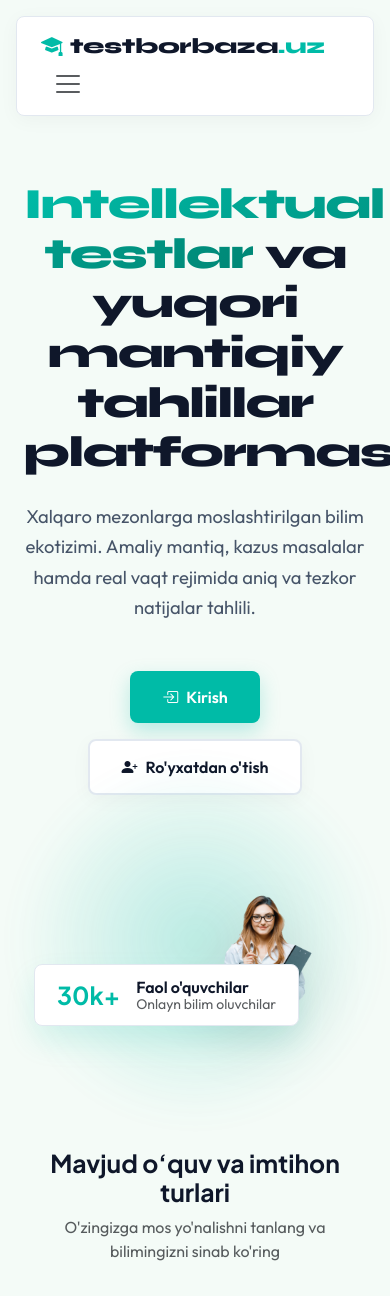
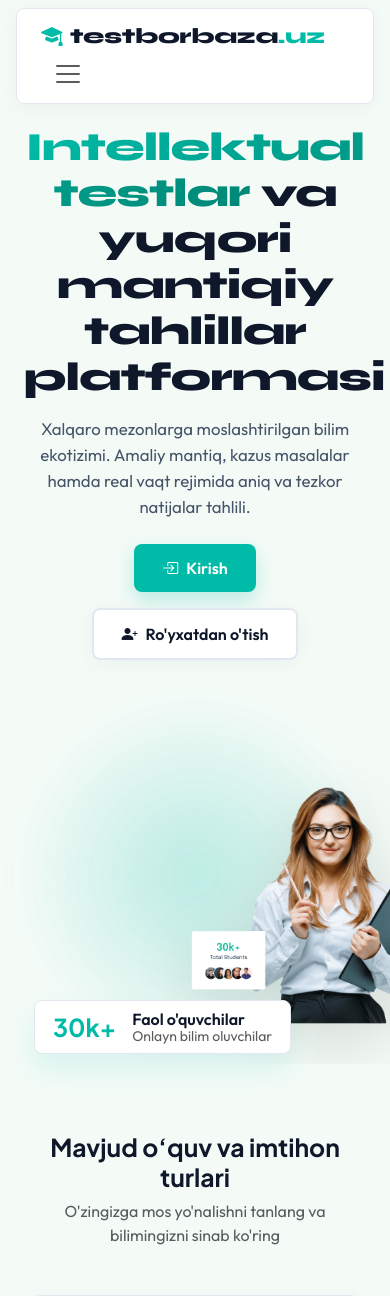
Before and after one commit to jcodetab/online_test_platform, a Django app: template templates/registration/home.html in a window 390 px wide; the page is wider, and only the part inside the window is pictured. Shown: the top 1296 px of that part. Run offline with Django 5.2, Linux system fonts and the light colour scheme; the template is opened without the code that fills it, so the values that code supplies are empty.

Commit message:
Qiz rasmi mini-kartochkasi kesildi hamda hero tugmalari moslashtirildi

```diff
--- a/templates/registration/home.html
+++ b/templates/registration/home.html
@@ -77,7 +77,7 @@
             background: var(--card-bg) !important;
             border-radius: var(--btn-radius);
             box-shadow: var(--shadow-sm);
-            padding: 12px 24px !important;
+            padding: 10px 24px !important;
             border: 1px solid var(--border-clean);
         }
 
@@ -127,9 +127,9 @@
         /* HERO TITLE & TEXT */
         .hero-title {
             font-family: 'Syne', sans-serif;
-            font-size: 3.6rem;
+            font-size: 3.1rem;
             font-weight: 800;
-            letter-spacing: -1.5px;
+            letter-spacing: -1px;
             line-height: 1.15;
         }
 
@@ -142,10 +142,10 @@
 
         .hero-desc {
             font-family: 'Outfit', sans-serif;
-            font-size: 1.15rem;
-            line-height: 1.65;
+            font-size: 1.05rem;
+            line-height: 1.55;
             color: var(--text-muted);
-            max-width: 540px;
+            max-width: 520px;
         }
 
         /* KVADRAT SHAKLDAGI TUGMALAR */
@@ -153,7 +153,7 @@
             background-color: var(--brand-primary) !important;
             color: #FFFFFF !important;
             font-weight: 700;
-            padding: 14px 32px;
+            padding: 12px 28px;
             border-radius: var(--btn-radius);
             border: none;
             box-shadow: 0 8px 20px rgba(0, 187, 167, 0.25);
@@ -173,7 +173,7 @@
             background-color: var(--card-bg) !important;
             color: var(--text-main) !important;
             font-weight: 700;
-            padding: 14px 32px;
+            padding: 12px 28px;
             border-radius: var(--btn-radius);
             border: 2px solid var(--border-clean);
             box-shadow: var(--shadow-sm);
@@ -241,20 +241,23 @@
         .student-girl-img {
             position: relative;
             z-index: 2;
-            width: 100%;
-            max-height: 520px;
-            object-fit: contain;
+            width: auto;
+            height: 480px;
+            max-height: 80vh;
+            object-fit: cover;
+            /* Rasmning chap tarafidagi mini-kartochkani qirqib tashlash */
+            clip-path: inset(0 0 0 17%);
             filter: drop-shadow(0 20px 30px rgba(0,0,0,0.12));
         }
 
         .floating-stat-badge {
             position: absolute;
             bottom: 20px;
-            left: -10px;
+            left: 0;
             z-index: 3;
             background: var(--card-bg);
             border-radius: var(--btn-radius);
-            padding: 14px 22px;
+            padding: 10px 18px;
             border: 1px solid var(--border-clean);
             box-shadow: var(--shadow-md);
             transition: transform 0.3s ease;
@@ -331,7 +334,8 @@
         }
 
         @media (max-width: 991px) {
-            .hero-title { font-size: 2.7rem; }
+            .hero-title { font-size: 2.5rem; }
+            .student-girl-img { height: 380px; }
             .floating-stat-badge { left: 10px; bottom: 10px; }
         }
     </style>
@@ -345,7 +349,7 @@
     {% block content %}{% endblock %}
 
     <!-- MAIN NAVBAR -->
-    <div class="educate-nav-container px-3 mt-3">
+    <div class="educate-nav-container px-3 mt-2">
         <nav class="navbar navbar-expand-lg custom-nav">
             <div class="container-fluid p-0">
                 <a href="#top" class="navbar-brand d-flex align-items-center">
@@ -399,21 +403,21 @@
     </div>
 
     <!-- HERO SECTION -->
-    <div class="hero-section py-5 my-3">
+    <div class="hero-section py-3 my-1">
         <div class="container px-4">
-            <div class="row align-items-center g-5">
+            <div class="row align-items-center g-4">
 
                 <!-- CHAP TARAFI -->
                 <div class="col-lg-6 text-center text-lg-start" data-aos="fade-right" data-aos-duration="1000">
-                    <h1 class="hero-title mb-4">
+                    <h1 class="hero-title mb-3">
                         <span class="hero-title-highlight">Intellektual testlar</span> va yuqori mantiqiy tahlillar platformasi
                     </h1>
 
-                    <p class="hero-desc mb-5">
+                    <p class="hero-desc mb-4">
                         Xalqaro mezonlarga moslashtirilgan bilim ekotizimi. Amaliy mantiq, kazus masalalar hamda real vaqt rejimida aniq va tezkor natijalar tahlili.
                     </p>
 
-                    <!-- DUGMALAR -->
+                    <!-- TUGMALAR -->
                     <div class="d-flex flex-wrap align-items-center justify-content-center justify-content-lg-start gap-3">
                         <a href="{% url 'login' %}" class="btn-sq-login">
                             <i class="bi bi-box-arrow-in-right me-2"></i> Kirish
@@ -432,7 +436,7 @@
                         <!-- ORQA FONDAGI AURA YORUGLIK EFFEKTI -->
                         <div class="hero-aura-bg"></div>
 
-                        <!-- QIZ RASMI -->
+                        <!-- QIZ RASMI (CLIP-PATH BILAN KESILGAN) -->
                         <img src="{% static 'img/student.png' %}" alt="Student Girl" class="student-girl-img">
 
                         <!-- FLOATING BADGE -->
```
